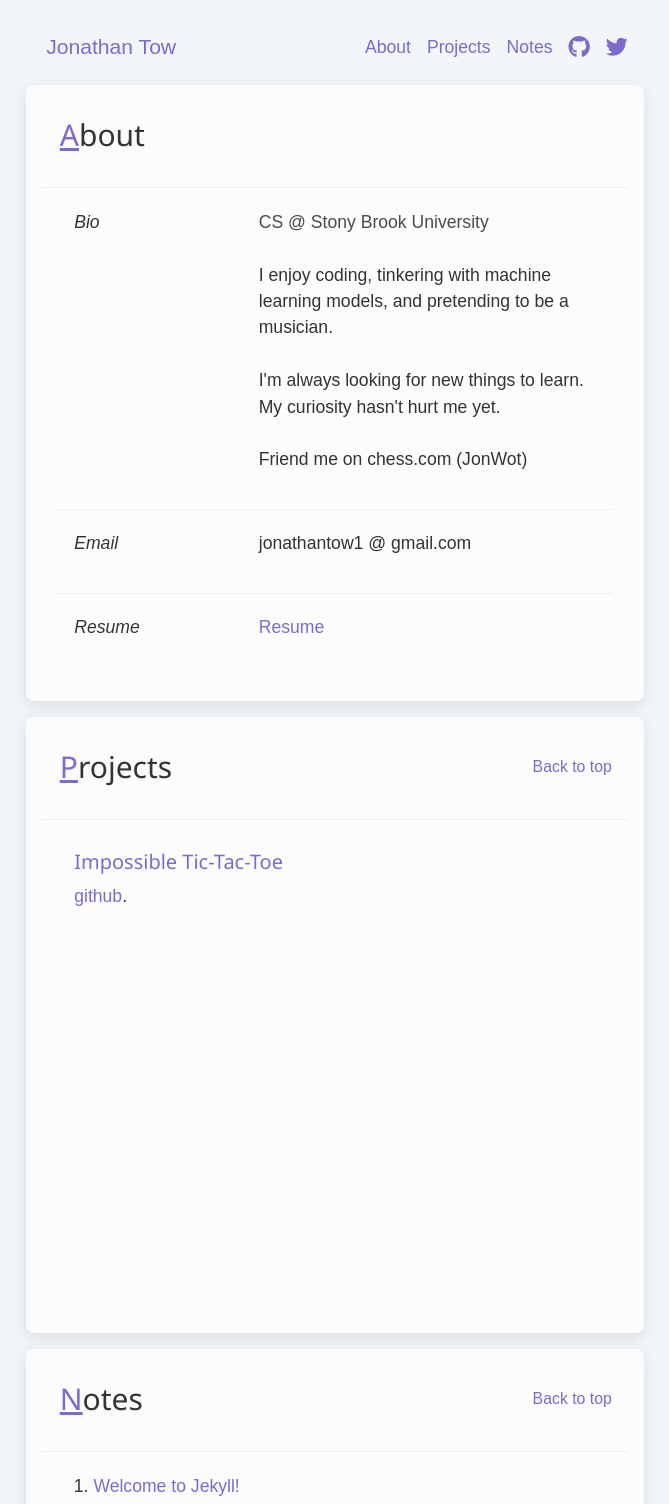
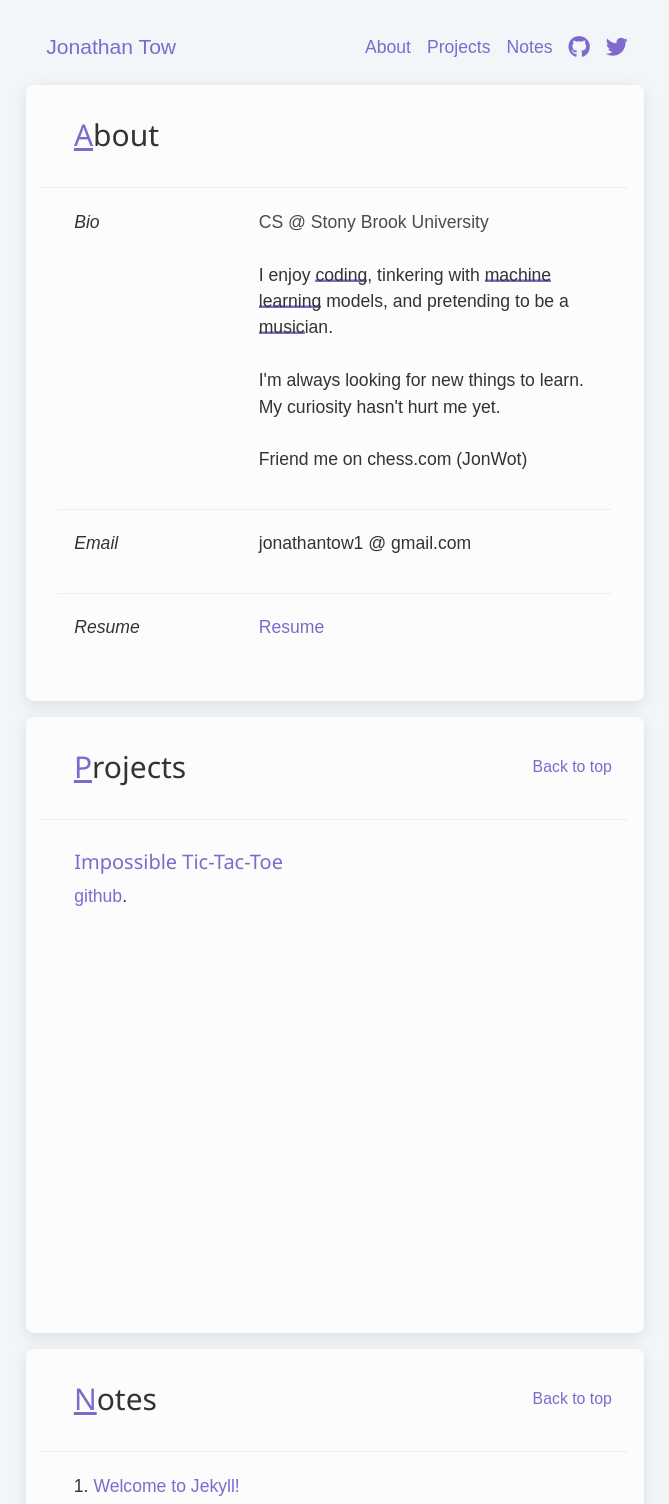
Before and after one commit to jon-tow/jon-tow.github.io, a Jekyll site: the page built from index.html, in a window 1280 px wide. Shown: the top 1504 px of the page, without its empty margins (305-974 px from the left). Built offline with Jekyll 4.4.1, drawn with Linux system fonts in a browser that asks for light colours; nearby versions of some CDN libraries.

Commit message:
style updates

```diff
--- a/_includes/_sections/about.html
+++ b/_includes/_sections/about.html
@@ -26,8 +26,9 @@
           <b>CS @ Stony Brook University</b>
           <br>
           <br>
-          I enjoy coding, tinkering with machine learning models,
-          and pretending to be a musician.
+          I enjoy <span class="underline">coding</span>, tinkering with
+          <span class="underline">machine learning</span> models,
+          and pretending to be a <span class="underline">music</span>ian.
           <br>
           <br>
           I'm always looking for new things to learn.
--- a/_includes/_sections/notes.html
+++ b/_includes/_sections/notes.html
@@ -1,4 +1,4 @@
-<section class="w3-container w3-margin-bottom section" id="notes">
+<section class="w3-container w3-margin-bottom" id="notes">
   <!-- Section Title Row -->
   <div class="w3-container section-header">
     <h2 class="section-h2">
--- a/_includes/_sections/projects.html
+++ b/_includes/_sections/projects.html
@@ -1,4 +1,4 @@
-<section class="w3-container w3-margin-bottom section" id="project">
+<section class="w3-container w3-margin-bottom" id="project">
   <!-- Section Title Row -->
   <div class="w3-container section-header">
     <h2 class="section-h2">
--- a/css/main.css
+++ b/css/main.css
@@ -160,7 +160,7 @@ section {
   flex-direction: row;
   justify-content: flex-start;
   align-items: center;
-  padding-left: 1em;
+  padding-left: 1.8em;
 }
 
 .section-h2 {
@@ -185,6 +185,10 @@ section {
 
 .demo {
     cursor:pointer
+}
+
+.underline {
+  box-shadow: inset 0 -3px 0 white, inset 0 -5.5px 0 var(--main-color);
 }
 
 blockquote {
```
